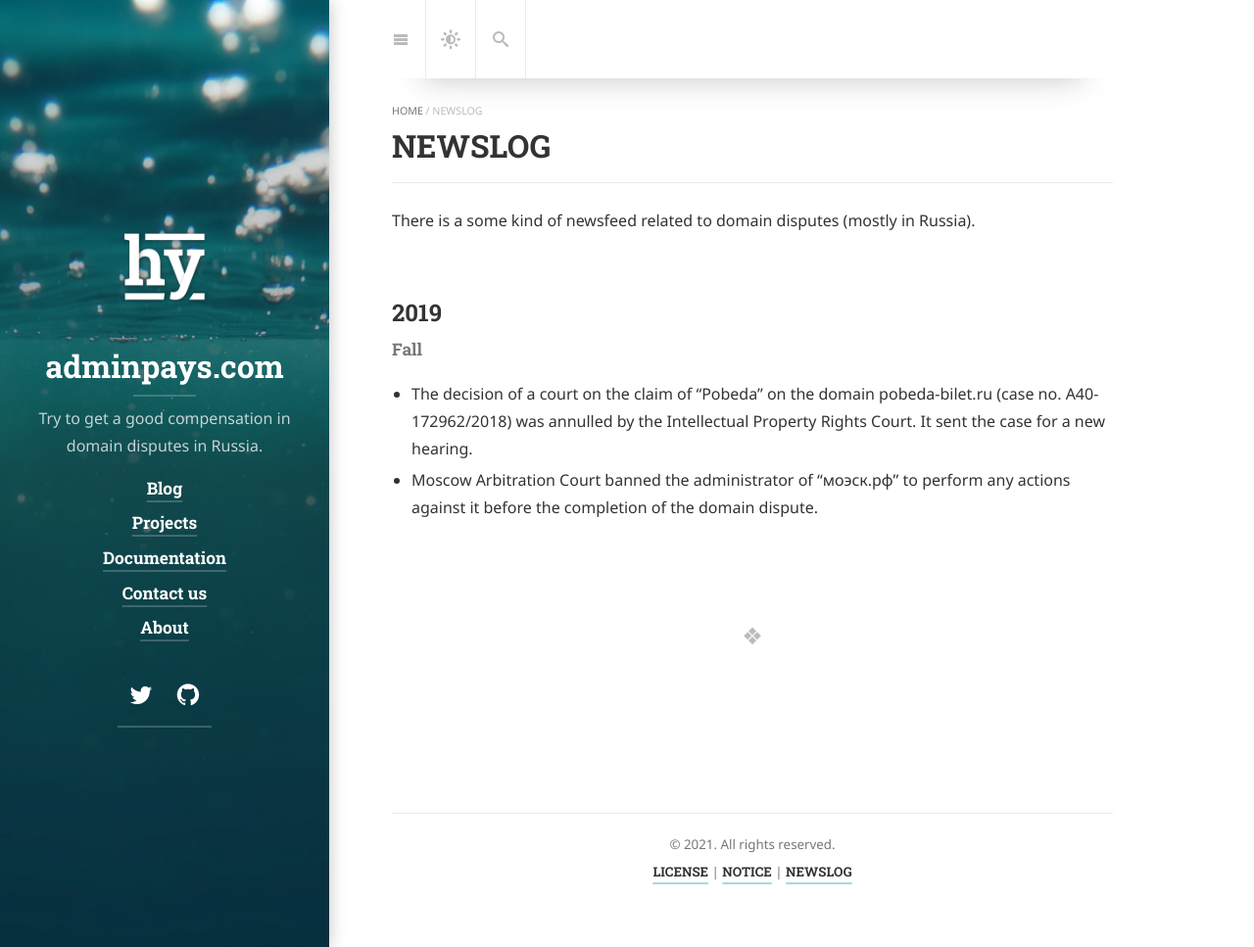
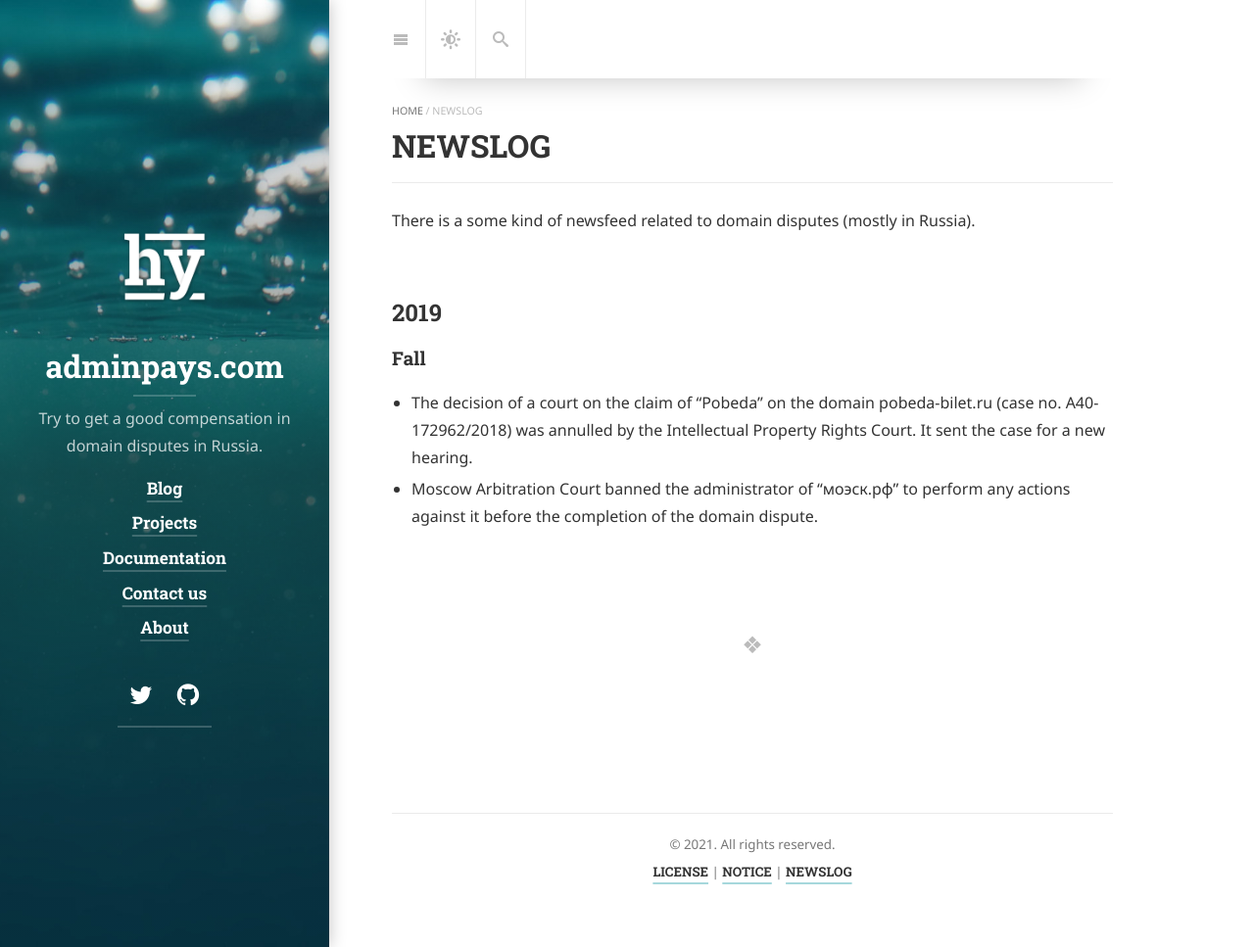
Before and after one commit to xCounsel/adminpays, a Jekyll site: the page built from NEWSLOG.md, in a window 1280 px wide and 967 px high. Shown: the whole window at 98% size. Built offline with Jekyll 4.4.1, drawn with Linux system fonts in a browser that asks for light colours; cached includes are drawn as plain includes; nearby versions of some CDN libraries; some web fonts are replaced; library files that are not in the unit come from our copies; our own code applies the rules of GitHub Pages for plain Markdown files.

Commit message:
Update NEWSLOG.md

```diff
--- a/NEWSLOG.md
+++ b/NEWSLOG.md
@@ -12,8 +12,7 @@ There is a some kind of newsfeed related to domain disputes (mostly in Russia).
 {:toc .large-only}
 
 ## 2019
-Fall
-{:.heading.post-date}
+### Fall
 
 * The decision of a court on the claim of "Pobeda" on the domain pobeda-bilet.ru (case no. A40-172962/2018) was annulled by the Intellectual Property Rights Court. It sent the case for a new hearing.
 * Moscow Arbitration Court banned the administrator of "моэск.рф" to perform any actions against it before the completion of the domain dispute.
```
